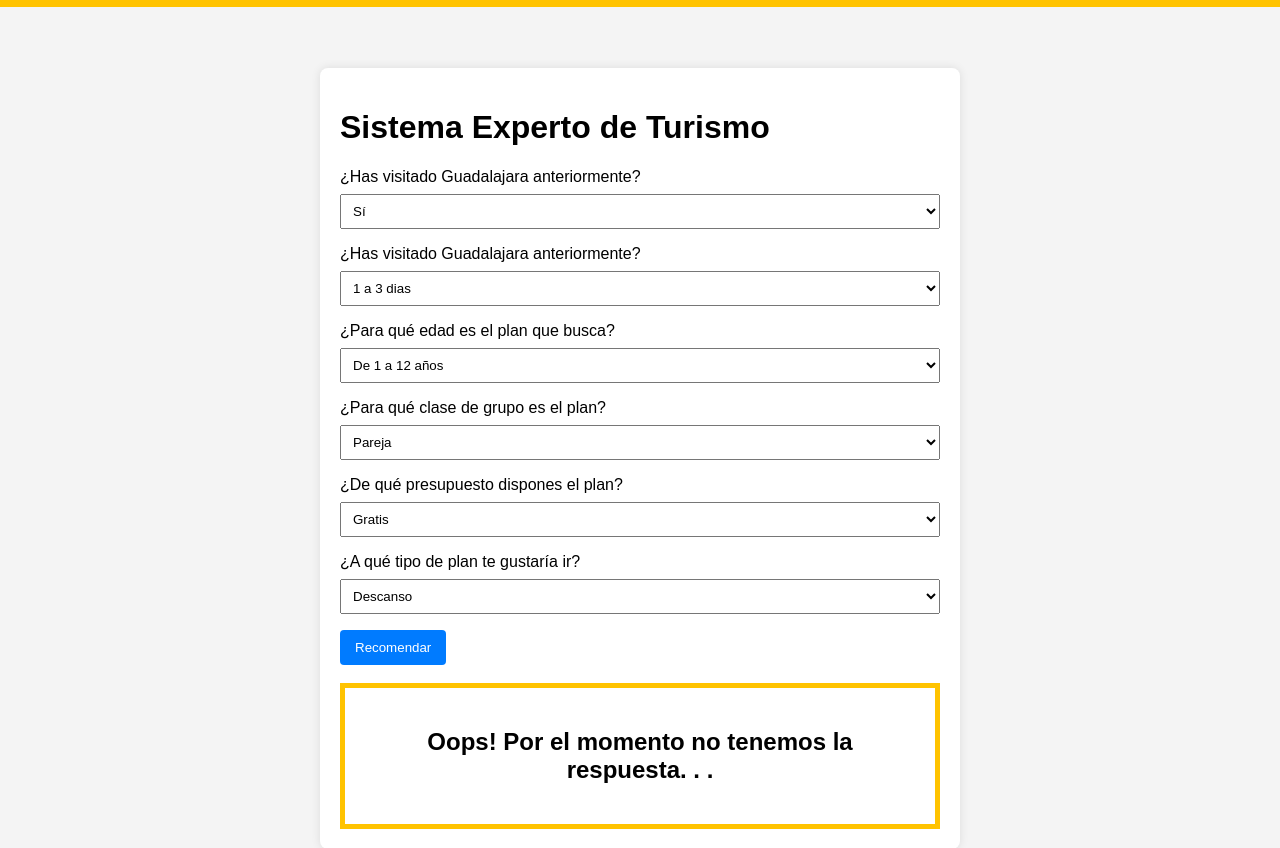
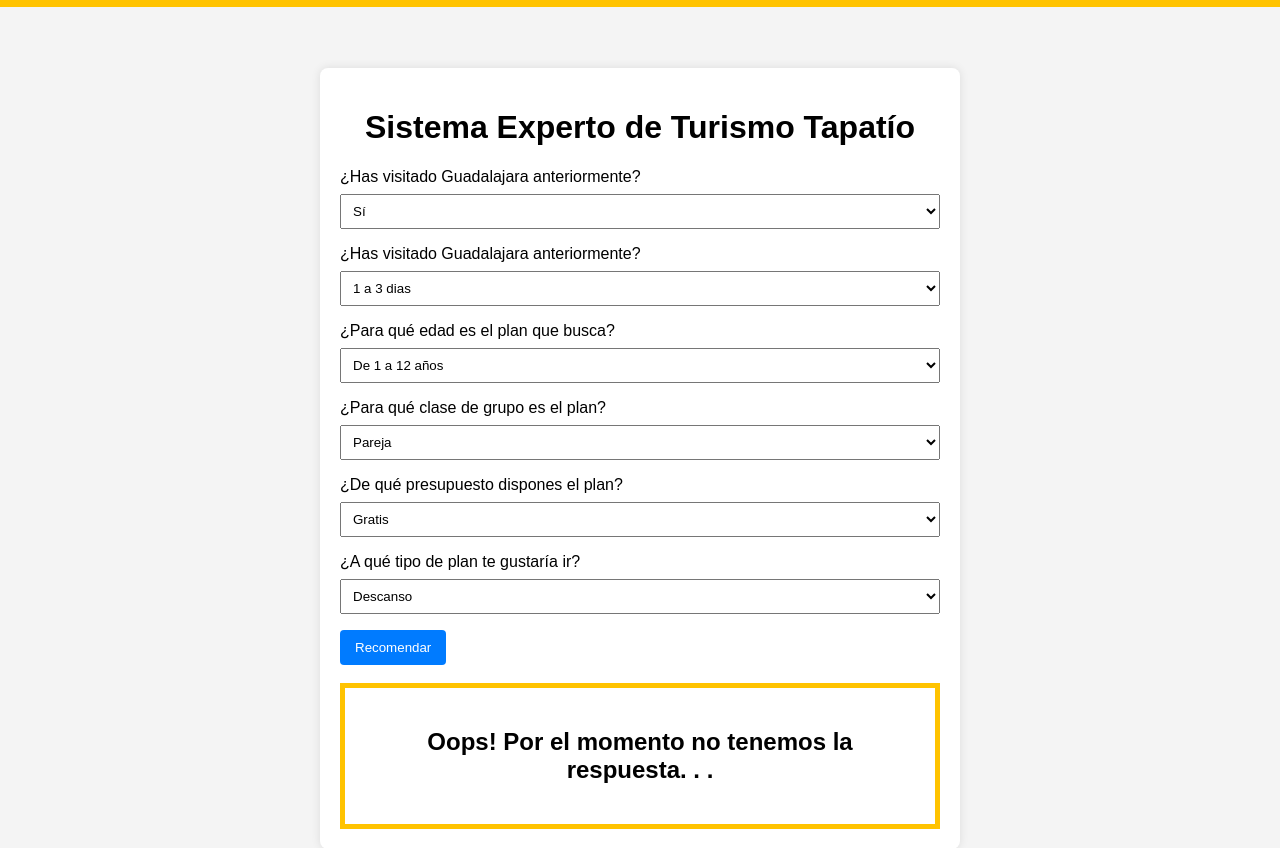
Before and after one commit to raulbreton/turism-expert-system, a Flask app: page / in a window 1280 px wide. Shown: the top 848 px of the page. Run offline with Flask 3, Linux system fonts and the light colour scheme.

```diff
--- a/app/templates/index.html
+++ b/app/templates/index.html
@@ -11,7 +11,9 @@
     <div class="horizontal-line"></div>
     <br>
     <div class="container">
-        <h1>Sistema Experto de Turismo</h1>
+        <ul style="list-style: none; text-align: center; padding: 0;">
+            <h1>Sistema Experto de Turismo Tapatío</h1>
+        </ul>
         <form action="/recomendar" method="post">
             <!-- ha_visitado -->
             <label for="ha_visitado">¿Has visitado Guadalajara anteriormente?</label>
```
Also changed, not shown: app/static/logo.png (added), 1 other file.
